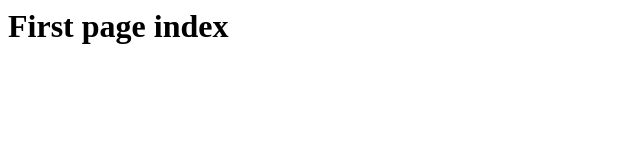
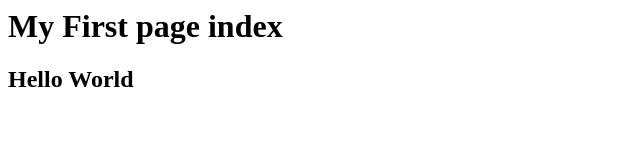
Before and after one commit to AyoubElHalimi/First-Github-Project, a plain HTML site: page Index.html in a window 1280 px wide. Shown: the whole page, without its empty margins (0-640 px from the left). Drawn offline with Linux system fonts and the light colour scheme.

Commit message:
Update Index.html

```diff
--- a/Index.html
+++ b/Index.html
@@ -1,5 +1,6 @@
 <html>
     <body>
-        <h1>First page index</h1>
+        <h1> My First page index</h1>
+        <h2> Hello World  </h2>
     </body>
 </html>
```
